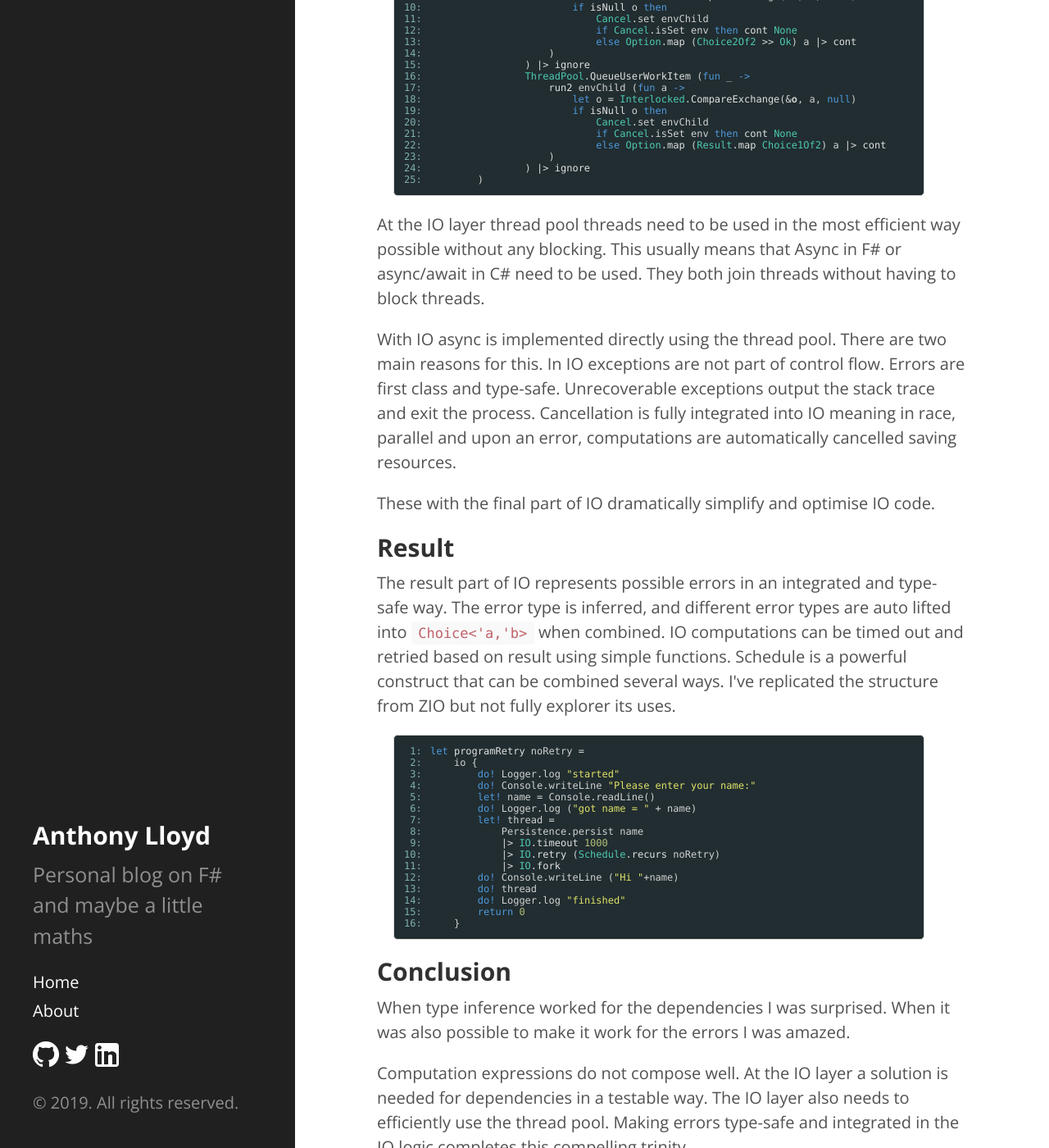
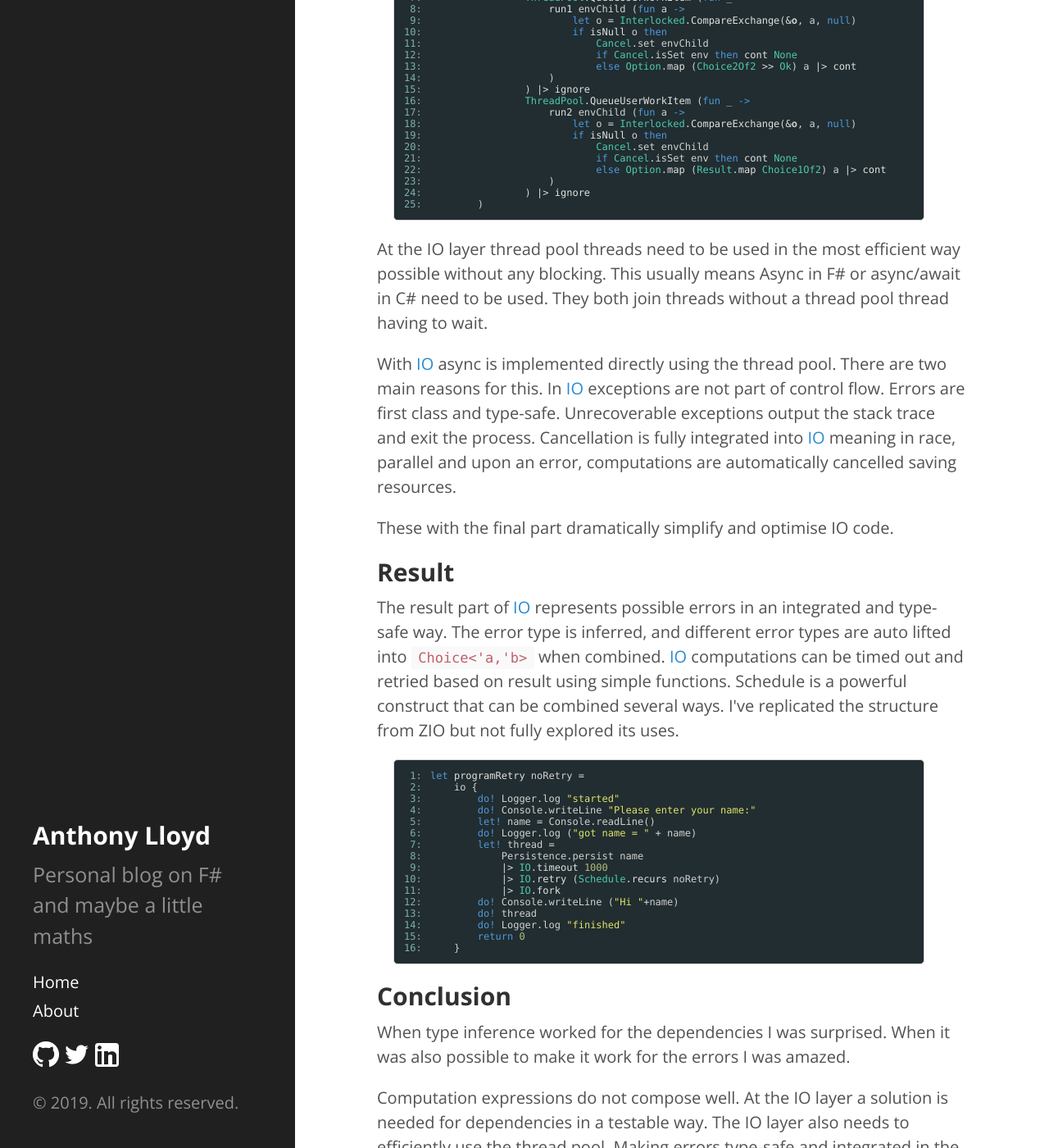
Before and after one commit to AnthonyLloyd/AnthonyLloyd.github.io, a Jekyll site: the page built from _posts/2019-03-29-io.html, in a window 1280 px wide and 1400 px high, scrolled down 1413 px. Shown: the whole window at 82% size. Built offline with Jekyll 4.4.1, drawn with Linux system fonts in a browser that asks for light colours; some web fonts are replaced; formulas are drawn with MathJax 3; comment, search, counter and statistics services are not loaded; some of the changed text lies outside the part shown.

Commit message:
typos and links

```diff
--- a/_posts/2019-03-29-io.html
+++ b/_posts/2019-03-29-io.html
@@ -95,19 +95,21 @@
 </tr>
 </table>
 <p>At the IO layer thread pool threads need to be used in the most efficient way possible without any blocking.
-This usually means that Async in F# or async/await in C# need to be used.
-They both join threads without having to block threads.</p>
-<p>With IO async is implemented directly using the thread pool.
+This usually means Async in F# or async/await in C# need to be used.
+They both join threads without a thread pool thread having to wait.</p>
+<p>With <a href="https://github.com/AnthonyLloyd/Fsion/blob/master/Fsion/IO.fs">IO</a> async is implemented directly using the thread pool.
 There are two main reasons for this.
-In IO exceptions are not part of control flow. Errors are first class and type-safe. Unrecoverable exceptions output the stack trace and exit the process.
-Cancellation is fully integrated into IO meaning in race, parallel and upon an error, computations are automatically cancelled saving resources.</p>
-<p>These with the final part of IO dramatically simplify and optimise IO code.</p>
+In <a href="https://github.com/AnthonyLloyd/Fsion/blob/master/Fsion/IO.fs">IO</a> exceptions are not part of control flow.
+Errors are first class and type-safe. Unrecoverable exceptions output the stack trace and exit the process.
+Cancellation is fully integrated into <a href="https://github.com/AnthonyLloyd/Fsion/blob/master/Fsion/IO.fs">IO</a> meaning in race,
+parallel and upon an error, computations are automatically cancelled saving resources.</p>
+<p>These with the final part dramatically simplify and optimise IO code.</p>
 <h2>Result</h2>
-<p>The result part of IO represents possible errors in an integrated and type-safe way.
+<p>The result part of <a href="https://github.com/AnthonyLloyd/Fsion/blob/master/Fsion/IO.fs">IO</a> represents possible errors in an integrated and type-safe way.
 The error type is inferred, and different error types are auto lifted into <code>Choice&lt;'a,'b&gt;</code> when combined.
-IO computations can be timed out and retried based on result using simple functions.
+<a href="https://github.com/AnthonyLloyd/Fsion/blob/master/Fsion/IO.fs">IO</a> computations can be timed out and retried based on result using simple functions.
 Schedule is a powerful construct that can be combined several ways.
-I've replicated the structure from ZIO but not fully explorer its uses.</p>
+I've replicated the structure from ZIO but not fully explored its uses.</p>
 <table class="pre"><tr><td class="lines"><pre class="fssnip"><span class="l"> 1: </span>
 <span class="l"> 2: </span>
 <span class="l"> 3: </span>
```
Also changed, not shown: other parts of _posts/2019-03-29-io.html (+3 -3 lines), 1 other file.
